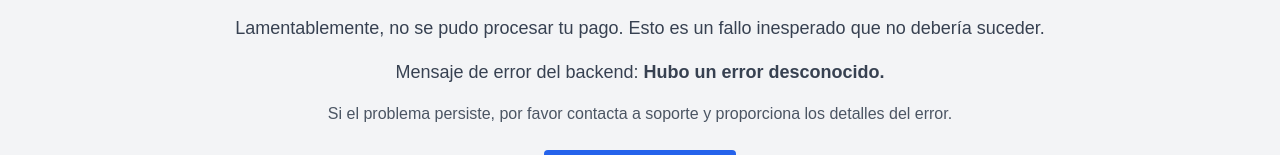
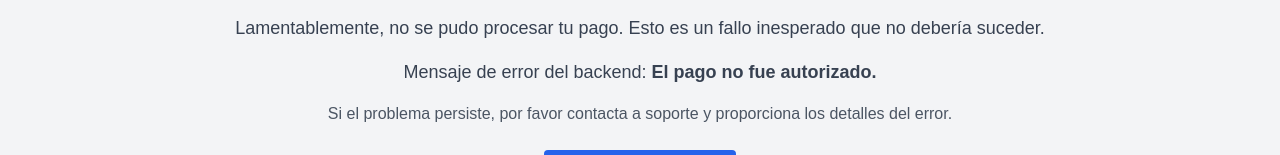
Before and after one commit to rodobkn/ecommerce-nextjs, a Next.js app: page /payment-status/weird-failure in a window 1280 px wide. Shown: the part 308-463 px from the top of the page. Built offline with nearby package versions, Linux system fonts and the light colour scheme; no server answers.

Commit message:
fix ci cd finally

```diff
--- a/app/payment-status/failure/page.tsx
+++ b/app/payment-status/failure/page.tsx
@@ -3,9 +3,9 @@ import { Footer } from "@/components/layout/footer";
 import { getSecureUser } from "@/utils/server/auth/get-secure-user";
 
 interface PaymentFailurePageProps {
-  searchParams: {
+  searchParams: Promise<{
     reason?: string;
-  };
+  }>;
 }
 
 const PaymentFailurePage = async ({
@@ -14,7 +14,8 @@ const PaymentFailurePage = async ({
   const secureUser = await getSecureUser();
 
   // Mensaje de error del backend
-  const failureMessage: string = searchParams.reason || "El pago no fue autorizado.";
+  const { reason } = await searchParams;
+  const failureMessage = reason ?? "El pago no fue autorizado.";
 
   return (
     <div className="flex flex-col min-h-screen bg-gray-100">
--- a/app/payment-status/weird-failure/page.tsx
+++ b/app/payment-status/weird-failure/page.tsx
@@ -3,9 +3,9 @@ import { Footer } from "@/components/layout/footer";
 import { getSecureUser } from "@/utils/server/auth/get-secure-user";
 
 interface WeirdFailurePaymentPageProps {
-  searchParams: {
+  searchParams: Promise<{
     reason?: string;
-  };
+  }>;
 }
 
 const WeirdFailurePaymentPage = async ({
@@ -14,7 +14,8 @@ const WeirdFailurePaymentPage = async ({
   const secureUser = await getSecureUser();
 
   // Mensaje de error del backend
-  const failureMessage: string = searchParams.reason || "Hubo un error desconocido.";
+  const { reason } = await searchParams;
+  const failureMessage = reason ?? "El pago no fue autorizado.";
 
   return (
     <div className="flex flex-col min-h-screen bg-gray-100">
```
